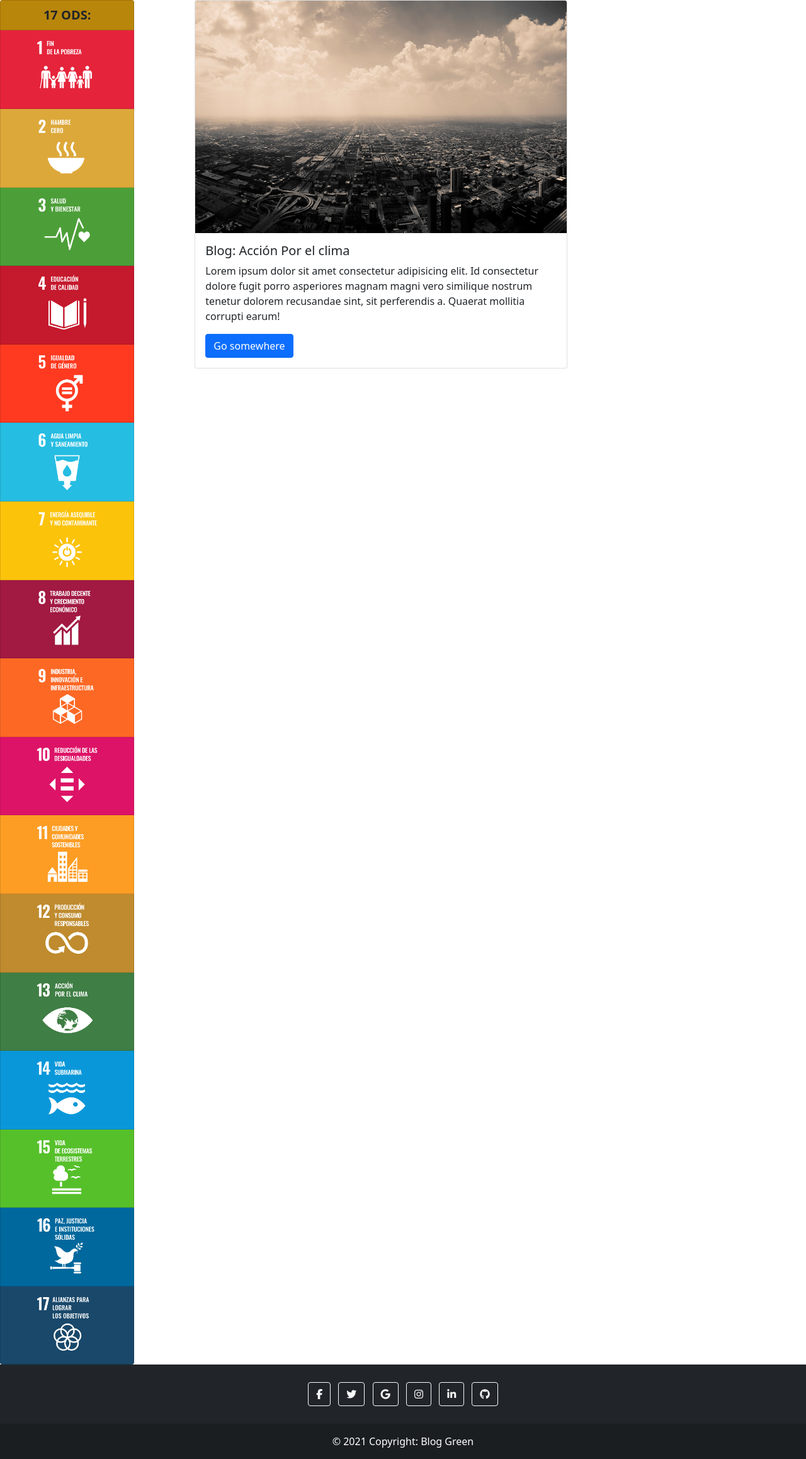
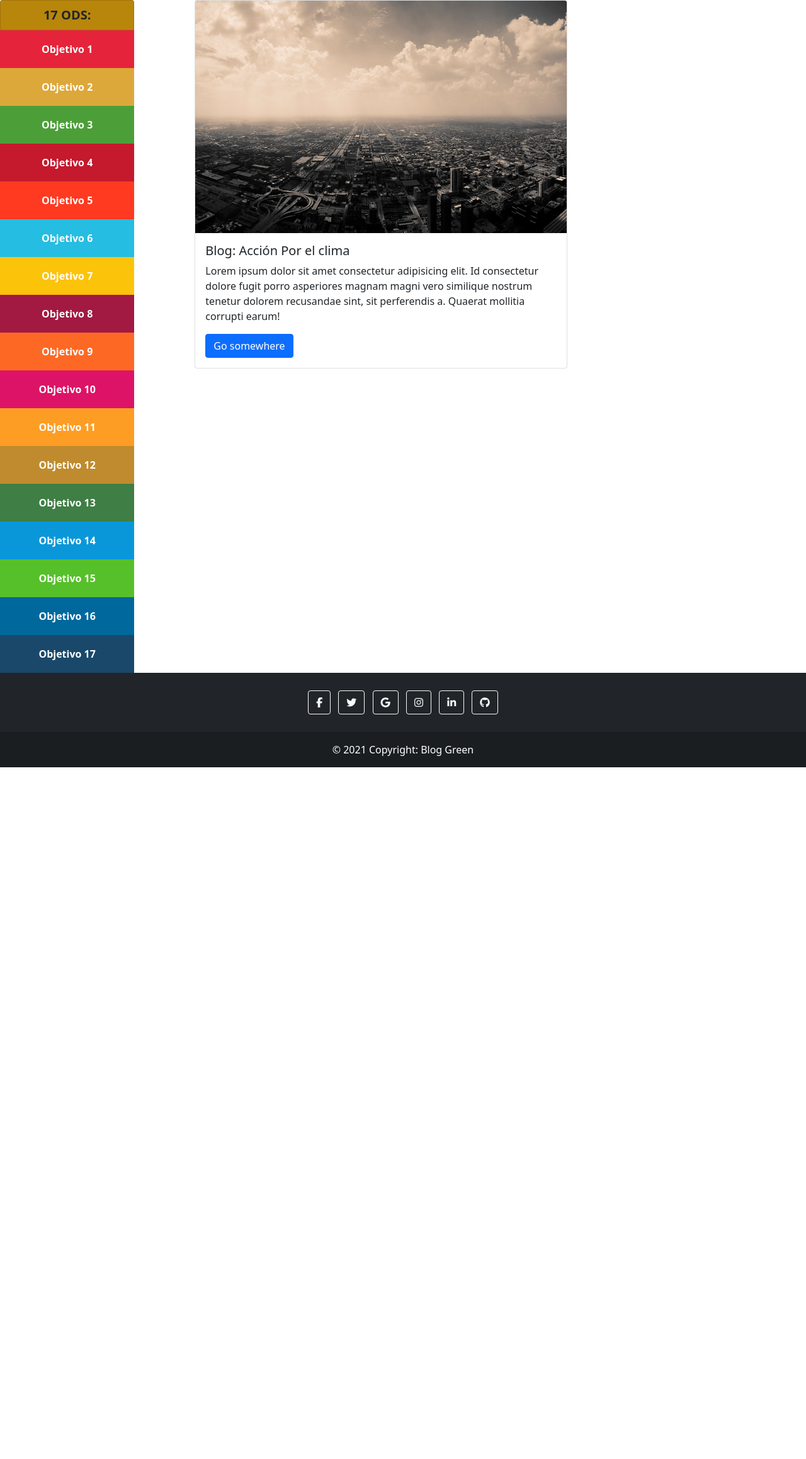
Before and after one commit to Dihue/grupo_13, a Django app: template repositorio/bloggreen/templates/index.html in a window 1280 px wide. Shown: the part 158-2474 px from the top of the page at 63% size. After the commit the page ends 1376 px from the top, so only its background shows below. Run offline with Django 3.2, Linux system fonts and the light colour scheme; the template is opened without the code that fills it, so the values that code supplies are empty; some libraries are stand-ins or nearby versions.

Commit message:
Modificado barra lateral de index y urls

```diff
--- a/repositorio/bloggreen/apps/users/urls.py
+++ b/repositorio/bloggreen/apps/users/urls.py
@@ -3,8 +3,11 @@ from . import views
 from django.urls import reverse_lazy
 from django.contrib.auth.views import LoginView, LogoutView
 
+app_name = "users"
+
 urlpatterns = [
-    path('registro/', views.RegisterUser.as_view(success_url = reverse_lazy('usuarios:registrar_completo')), name='registro'),
+    path('registro/', views.RegisterUser.as_view(success_url = reverse_lazy('users:registrar_completo')), name='registro'),
+    path('registro/finalizado', views.RegisterUser.as_view(template_name = "usuario/registroCompleto.html"), name = 'registro_completo'),
     path('login/', LoginView.as_view(template_name='usuario/login.html'), name='login'),
     path('logout/', LogoutView.as_view(template_name='usuario/logout.html'), name='logout'),
 
--- a/repositorio/bloggreen/bloggreen/settings/base.py
+++ b/repositorio/bloggreen/bloggreen/settings/base.py
@@ -24,7 +24,7 @@ ALLOWED_IMG = ('.jpg', '.jpeg', '.bmp', '.png')
 # Application definition
 
 INSTALLED_APPS = [
-    #'django.contrib.admin',
+    'django.contrib.admin',
     'django.contrib.auth',
     'django.contrib.contenttypes',
     'django.contrib.sessions',
--- a/repositorio/bloggreen/bloggreen/urls.py
+++ b/repositorio/bloggreen/bloggreen/urls.py
@@ -8,7 +8,7 @@ from . import views
 
 
 urlpatterns = [
-   # path('admin/', admin.site.urls),
+    path('admin/', admin.site.urls),
     path('',views.Inicio, name='inicio'),
     path('',include('apps.users.urls')),
 
--- a/repositorio/bloggreen/static/base/css/index.css
+++ b/repositorio/bloggreen/static/base/css/index.css
@@ -1,5 +1,6 @@
 #lista_categorias{
     padding-top: 0%;
+
 }
 
 #TITULO_ODS{
@@ -9,72 +10,162 @@
 
 }
 
-button img{
-    width: 60%;
-    height: 60%;
+div img{
+    width: 50%;
+    height: 50%;
 }
 
 #but-ods1{
     background-color: #e5243b;
+    text-align: center;
+    color: #FFFFFF;
+    font-size: 16px;
+    font-weight: 600;
 }
 
 #but-ods2{
     background-color: #dda83a;
+    text-align: center;
+    color: #FFFFFF;
+    font-size: 16px;
+    font-weight: 600;
 }
 
 #but-ods3{
     background-color: #4c9f38;
+    text-align: center;
+    color: #FFFFFF;
+    font-size: 16px;
+    font-weight: 600;
 }
 
 #but-ods4{
     background-color: #c5192d;
+    text-align: center;
+    color: #FFFFFF;
+    font-size: 16px;
+    font-weight: 600;
 }
 
 #but-ods5{
     background-color: #ff3a21;
+    text-align: center;
+    color: #FFFFFF;
+    font-size: 16px;
+    font-weight: 600;
 }
 
 #but-ods6{
     background-color: #26bde2;
+    text-align: center;
+    color: #FFFFFF;
+    font-size: 16px;
+    font-weight: 600;
 }
 
 #but-ods7{
     background-color: #fcc30b;
+    text-align: center;
+    color: #FFFFFF;
+    font-size: 16px;
+    font-weight: 600;
 }
 
 #but-ods8{
     background-color: #a21942;
+    text-align: center;
+    color: #FFFFFF;
+    font-size: 16px;
+    font-weight: 600;
 }
 
 #but-ods9{
     background-color: #fd6925;
+    text-align: center;
+    color: #FFFFFF;
+    font-size: 16px;
+    font-weight: 600;
 }
 
 #but-ods10{
     background-color: #dd1367;
+    text-align: center;
+    color: #FFFFFF;
+    font-size: 16px;
+    font-weight: 600;
 }
 
 #but-ods11{
     background-color: #fd9d24;
+    text-align: center;
+    color: #FFFFFF;
+    font-size: 16px;
+    font-weight: 600;
 }
 
 #but-ods12{
     background-color: #bf8b2e;
+    text-align: center;
+    color: #FFFFFF;
+    font-size: 16px;
+    font-weight: 600;
 }
 
 #but-ods13{
     background-color: #3f7e44;
+    text-align: center;
+    color: #FFFFFF;
+    font-size: 16px;
+    font-weight: 600;
 }
 #but-ods14{
     background-color: #0a97d9;
+    text-align: center;
+    color: #FFFFFF;
+    font-size: 16px;
+    font-weight: 600;
 }
 #but-ods15{
     background-color: #56c02b;
+    text-align: center;
+    color: #FFFFFF;
+    font-size: 16px;
+    font-weight: 600;
 }
 #but-ods16{
     background-color: #00689d;
+    text-align: center;
+    color: #FFFFFF;
+    font-size: 16px;
+    font-weight: 600;
 }
 
 #but-ods17{
     background-color: #19486a;
+    text-align: center;
+    color: #FFFFFF;
+    font-size: 16px;
+    font-weight: 600;
 }
+
+.accordion {
+    background-color: #eee;
+    color: #444;
+    cursor: pointer;
+    padding: 18px;
+    width: 100%;
+    text-align: left;
+    border: none;
+    outline: none;
+    transition: 0.4s;
+  }
+
+.active, .accordion:hover {
+    background-color: #ccc;
+}
+
+.panel {
+    padding: 0 18px;
+    display: none;
+    overflow: hidden;
+}
--- /dev/null
+++ b/repositorio/bloggreen/static/base/js/index.js
@@ -0,0 +1,18 @@
+var acc = document.getElementsByClassName("accordion");
+var i;
+
+for (i = 0; i < acc.length; i++) {
+  acc[i].addEventListener("click", function() {
+    /* Toggle between adding and removing the "active" class,
+    to highlight the button that controls the panel */
+    this.classList.toggle("active");
+
+    /* Toggle between hiding and showing the active panel */
+    var panel = this.nextElementSibling;
+    if (panel.style.display === "block") {
+      panel.style.display = "none";
+    } else {
+      panel.style.display = "block";
+    }
+  });
+}
--- a/repositorio/bloggreen/templates/index.html
+++ b/repositorio/bloggreen/templates/index.html
@@ -4,68 +4,107 @@
     {{ block.super }}
     <link rel="stylesheet" type="text/css" href="{% static 'base/css/index.css' %}">
 {% endblock %}
+
+{% block js %}
+    {{ block.super }}
+    <script src="{% static 'base/js/index.js' %}"></script>
+{% endblock %}
 <!-- AGREGO EL TITULO DEL TEMPLATE-->
 
 {% block content %}
     <div class="row g-0">
         <div class="col-2">
-            <div class="list-group"id="lista_categorias">
+            <nav class="list-group" id="lista_categorias">
                 <a class="list-group-item list-group-item-action d-flex justify-content-center" id="TITULO_ODS">
                     17 ODS:
                 </a>
-                <button type="button" class="list-group-item list-group-item-action d-flex justify-content-center" id="but-ods1">
+                <button class="accordion list-group-item list-group-item-action d-flex justify-content-center" id="but-ods1">Objetivo 1</button>
+                <a class="panel" id="but-ods1">
                     <img src="{% static 'base/img/ODS1.png' %}" alt="">
-                </button>
-                <button type="button" class="list-group-item list-group-item-action d-flex justify-content-center" id="but-ods2">
+                </a>
+
+                <button class="accordion list-group-item list-group-item-action d-flex justify-content-center" id="but-ods2">Objetivo 2</button>
+                <a class="panel" id="but-ods2">
                     <img src="{% static 'base/img/ODS2.png' %}" alt="">
-                </button>
-                <button type="button" class="list-group-item list-group-item-action d-flex justify-content-center" id="but-ods3">
+                </a>
+
+                <button class="accordion list-group-item list-group-item-action d-flex justify-content-center" id="but-ods3">Objetivo 3</button>
+                <a class="panel" id="but-ods3">
                     <img src="{% static 'base/img/ODS3.png' %}" alt="">
-                </button>
-                <button type="button" class="list-group-item list-group-item-action d-flex justify-content-center" id="but-ods4">
+                </a>
+
+                <button class="accordion list-group-item list-group-item-action d-flex justify-content-center" id="but-ods4">Objetivo 4</button>
+                <a class="panel" id="but-ods4">
                     <img src="{% static 'base/img/ODS4.png' %}" alt="">
-                </button>
-                <button type="button" class="list-group-item list-group-item-action d-flex justify-content-center" id="but-ods5">
+                </a>
+
+                <button class="accordion list-group-item list-group-item-action d-flex justify-content-center" id="but-ods5">Objetivo 5</button>
+                <a class="panel" id="but-ods5">
                     <img src="{% static 'base/img/ODS5.png' %}" alt="">
-                </button>
-                <button type="button" class="list-group-item list-group-item-action d-flex justify-content-center" id="but-ods6">
+                </a>
+
+                <button class="accordion list-group-item list-group-item-action d-flex justify-content-center" id="but-ods6">Objetivo 6</button>
+                <a class="panel" id="but-ods6">
                     <img src="{% static 'base/img/ODS6.png' %}" alt="">
-                </button>
-                <button type="button" class="list-group-item list-group-item-action d-flex justify-content-center" id="but-ods7">
+                </a>
+
+                <button class="accordion list-group-item list-group-item-action d-flex justify-content-center" id="but-ods7">Objetivo 7</button>
+                <a class="panel" id="but-ods7">
                     <img src="{% static 'base/img/ODS7.png' %}" alt="">
-                </button>
-                <button type="button" class="list-group-item list-group-item-action d-flex justify-content-center" id="but-ods8">
+                </a>
+
+                <button class="accordion list-group-item list-group-item-action d-flex justify-content-center" id="but-ods8">Objetivo 8</button>
+                <a class="panel" id="but-ods8">
                     <img src="{% static 'base/img/ODS8.png' %}" alt="">
-                </button>
-                <button type="button" class="list-group-item list-group-item-action d-flex justify-content-center" id="but-ods9">
+                </a>
+
+                <button class="accordion list-group-item list-group-item-action d-flex justify-content-center" id="but-ods9">Objetivo 9</button>
+                <a class="panel" id="but-ods9">
                     <img src="{% static 'base/img/ODS9.png' %}" alt="">
-                </button>
-                <button type="button" class="list-group-item list-group-item-action d-flex justify-content-center" id="but-ods10">
+                </a>
+
+                <button class="accordion list-group-item list-group-item-action d-flex justify-content-center" id="but-ods10">Objetivo 10</button>
+                <a class="panel" id="but-ods10">
                     <img src="{% static 'base/img/ODS10.png' %}" alt="">
-                </button>
-                <button type="button" class="list-group-item list-group-item-action d-flex justify-content-center" id="but-ods11">
+                </a>
+
+                <button class="accordion list-group-item list-group-item-action d-flex justify-content-center" id="but-ods11">Objetivo 11</button>
+                <a class="panel" id="but-ods11">
                     <img src="{% static 'base/img/ODS11.png' %}" alt="">
-                </button>
-                <button type="button" class="list-group-item list-group-item-action d-flex justify-content-center" id="but-ods12">
+                </a>
+
+                <button class="accordion list-group-item list-group-item-action d-flex justify-content-center" id="but-ods12">Objetivo 12</button>
+                <a class="panel" id="but-ods12">
                     <img src="{% static 'base/img/ODS12.png' %}" alt="">
-                </button>
-                <button type="button" class="list-group-item list-group-item-action d-flex justify-content-center" id="but-ods13">
+                </a>
+
+                <button class="accordion list-group-item list-group-item-action d-flex justify-content-center" id="but-ods13">Objetivo 13</button>
+                <a class="panel" id="but-ods13">
                     <img src="{% static 'base/img/ODS13.png' %}" alt="">
-                </button>
-                <button type="button" class="list-group-item list-group-item-action d-flex justify-content-center" id="but-ods14">
+                </a>
+
+                <button class="accordion list-group-item list-group-item-action d-flex justify-content-center" id="but-ods14">Objetivo 14</button>
+                <a class="panel" id="but-ods14">
                     <img src="{% static 'base/img/ODS14.png' %}" alt="">
-                </button>
-                <button type="button" class="list-group-item list-group-item-action d-flex justify-content-center" id="but-ods15">
+                </a>
+
+                <button class="accordion list-group-item list-group-item-action d-flex justify-content-center" id="but-ods15">Objetivo 15</button>
+                <a class="panel" id="but-ods15">
                     <img src="{% static 'base/img/ODS15.png' %}" alt="">
-                </button>
-                <button type="button" class="list-group-item list-group-item-action d-flex justify-content-center" id="but-ods16">
+                </a>
+
+                <button class="accordion list-group-item list-group-item-action d-flex justify-content-center" id="but-ods16">Objetivo 16</button>
+                <a class="panel" id="but-ods16">
                     <img src="{% static 'base/img/ODS16.png' %}" alt="">
-                </button>
-                <button type="button" class="list-group-item list-group-item-action d-flex justify-content-center" id="but-ods17">
+                </a>
+
+                <button class="accordion list-group-item list-group-item-action d-flex justify-content-center" id="but-ods17">Objetivo 17</button>
+                <a class="panel" id="but-ods17">
                     <img src="{% static 'base/img/ODS17.png' %}" alt="">
-                </button>
-            </div>
+                </a>
+            </nav>
         </div>
+
         <div class="col-6 ms-5 ps-5" id= "blog_ciudad">
             <div class="" id="blog_ciudad">
                 <div class="card">
```
Also changed, not shown: repositorio/bloggreen/templates/usuario/registroCompleto.html (added, +14 -0 lines).
